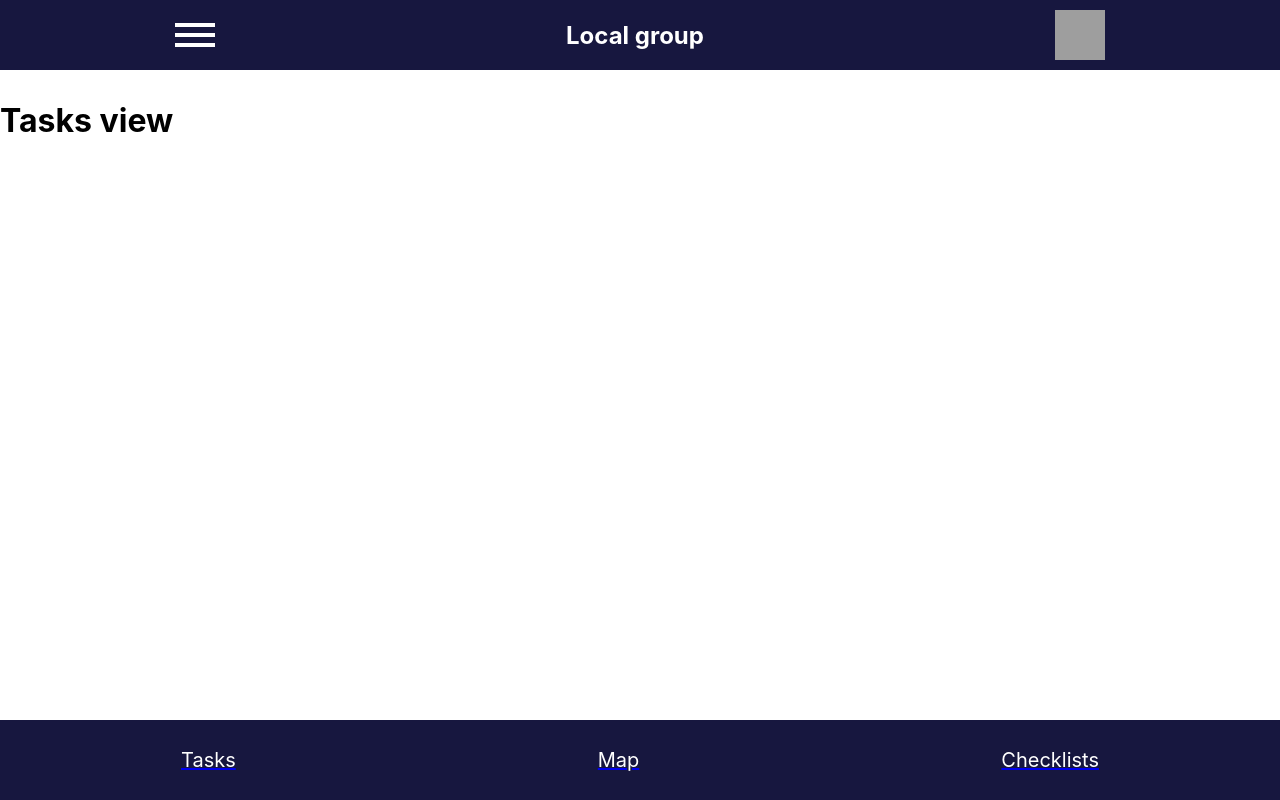
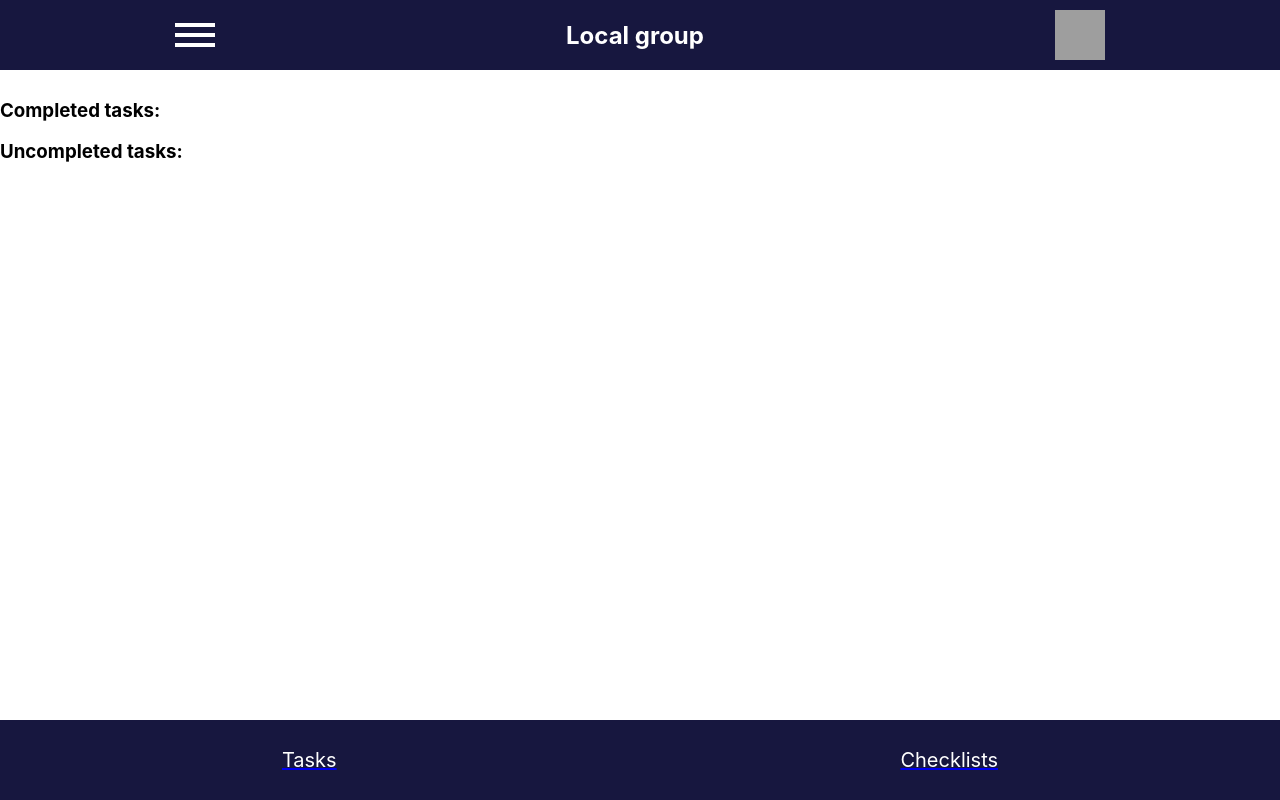
Before and after one commit to Nummenpojat/klapi-web, a React (Create React App) app: page /tasks in a window 1280 px wide. Built offline with nearby package versions, Linux system fonts and the light colour scheme; no server answers; grey boxes are pictures that could not be loaded.

Commit message:
Start tasks

```diff
--- a/package.json
+++ b/package.json
@@ -8,7 +8,6 @@
     "@testing-library/user-event": "^12.1.10",
     "axios": "^0.21.0",
     "react": "^17.0.1",
-    "react-burger-menu": "^2.7.1",
     "react-dom": "^17.0.1",
     "react-router-dom": "^5.2.0",
     "react-scripts": "4.0.0",
--- a/src/App.js
+++ b/src/App.js
@@ -31,10 +31,6 @@ const bottomLinks = [
   {
       name: "Tasks",
       link: "/tasks"
-  },
-  {
-      name: "Map",
-      link: "/map"
   },
   {
     name: "Checklists",
--- a/src/components/Tasks/Tasks.js
+++ b/src/components/Tasks/Tasks.js
@@ -1,8 +1,38 @@
+//import React and 3rd party components
 import React from 'react';
+import {useState} from 'react';
 
-const Tasks = () => {
+//import stylesheets
+import './tasks.css';
+
+
+const Tasks = (props) => {
+    const [tasks, setTasks] = useState([
+        {
+            name: "take picture",
+            points: 10
+        },
+        {
+            name: "dance on stage",
+            points: 10
+        }
+    ]);
+
     return (
-        <h1>Tasks view</h1>
+        <>
+          <div className="completed-container">
+              <h3>Completed tasks: </h3>
+              <div className="completed-tasks">
+
+              </div>
+            </div>
+            <div className="uncompleted-container">
+                <h3>Uncompleted tasks: </h3>
+                <div className="uncompleted-tasks">
+
+                </div>
+            </div>
+        </>
     );
 }
 
--- a/src/components/navigation/TopMenu.js
+++ b/src/components/navigation/TopMenu.js
@@ -10,6 +10,7 @@ import './navigation.css';
 
 const TopMenu = (props) => {
 
+    // function for toggling between dropdown-visible and dropdown-invisible classes
 const toggleDropdown = (dropdown) => {
 
    if(dropdown.classList.contains("dropdown-invisible")) {
```
Also changed, not shown: src/components/Tasks/tasks.css (added), 1 other file (tests, documents, lock files or other folders).
